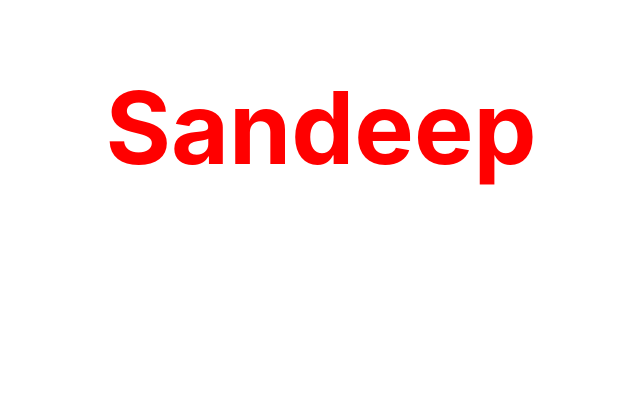
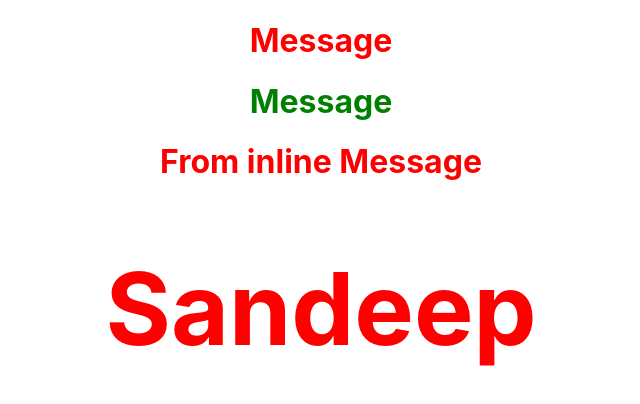
Before and after one commit to SandeepKumar377/code-evolution-tut, a React (Create React App) app: page / in a window 1280 px wide. Shown: the top 404 px of the page, without its empty margins (319-959 px from the left). Built offline with nearby package versions, Linux system fonts and the light colour scheme.

Commit message:
use inline CSS and css module approach

```diff
--- a/src/App.js
+++ b/src/App.js
@@ -12,11 +12,15 @@ import InlineCSS from './components/InlineCSS';
 // import ParentComponent from './components/ParentComponent';
 // import UserGreeting from './components/UserGreeting';
 // import Welcome from './components/Welcome';
+import './appStyle.css';
+import styles from './appStyles.module.css';
 
 function App() {
   return (
     <div className="App">
 
+      <h1 className='error'>Message</h1>
+      <h1 className={styles.success}>Message</h1>
       <InlineCSS />
       {/* <StyleSheet primary={true} /> */}
       {/* <NameList /> */}
--- a/src/components/InlineCSS.js
+++ b/src/components/InlineCSS.js
@@ -8,6 +8,7 @@ const objectStyle={
 const InlineCSS = () => {
     return (
         <div>
+             <h1 className='error'>From inline Message</h1>
             <h1 style={objectStyle}>Sandeep</h1>
         </div>
     )
```
Also changed, not shown: src/appStyles.module.css (renamed from src/appStylesModule.css).
